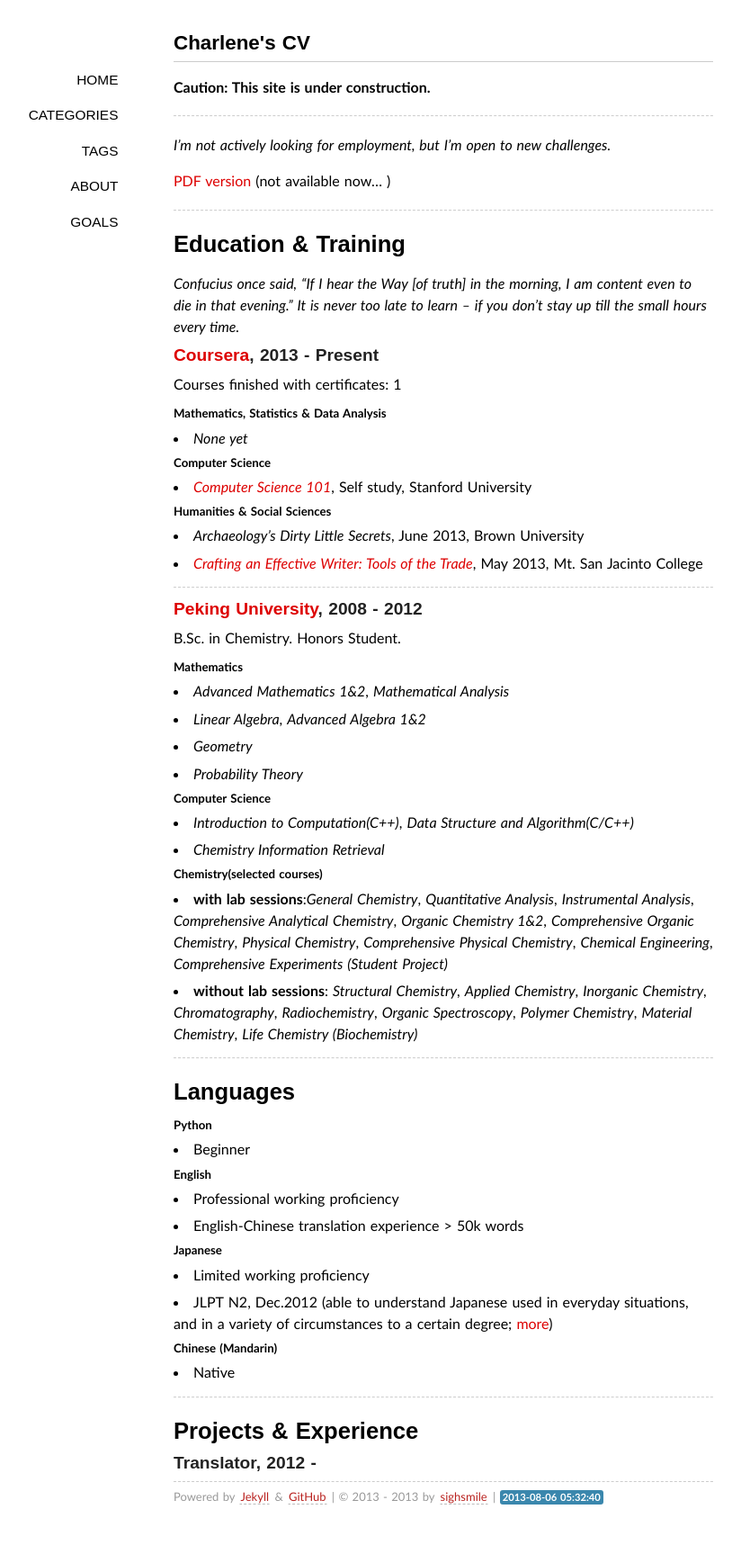
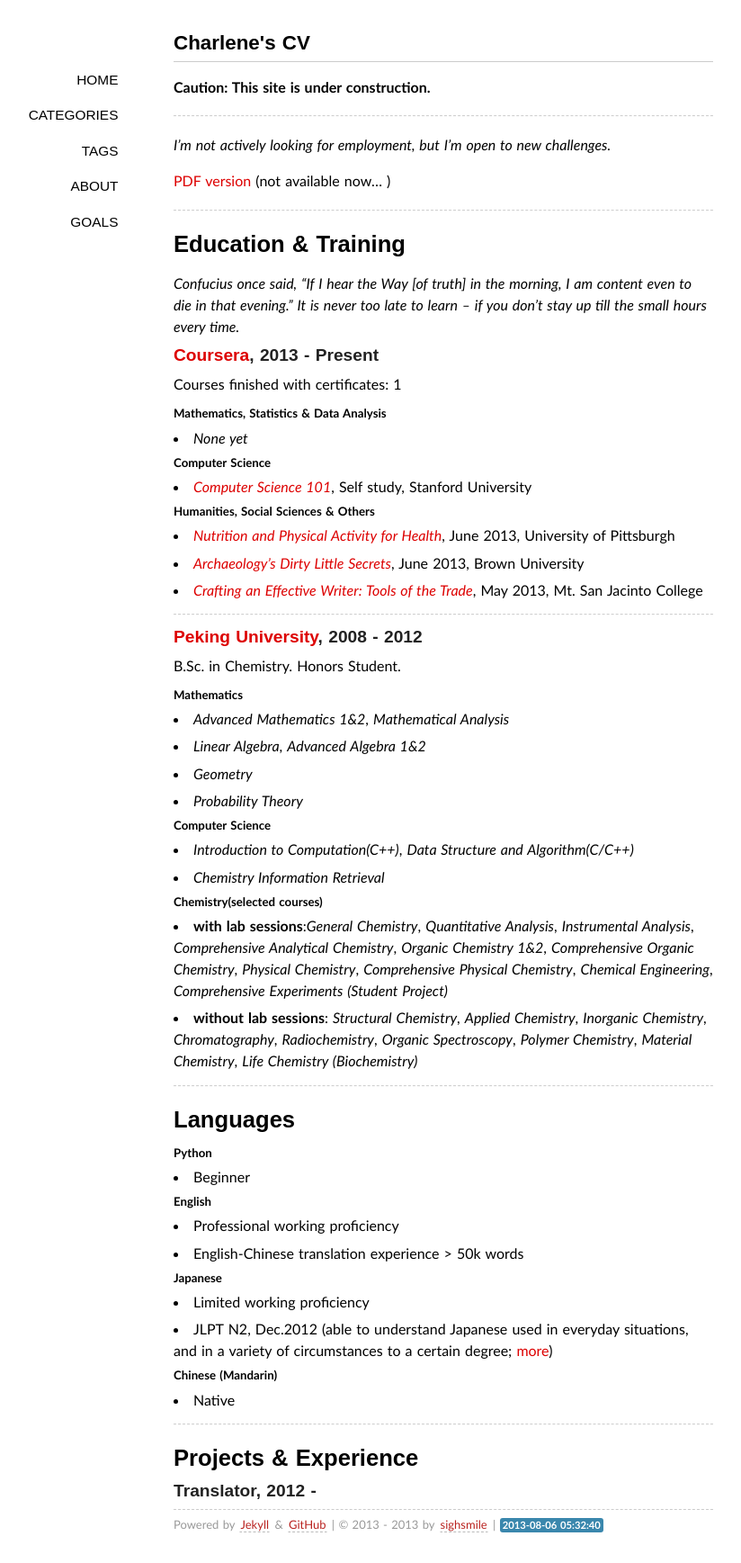
Before and after one commit to sighsmile/sighsmile.github.io, a Jekyll site: the page built from about/CV.md, in a window 1280 px wide. Shown: the whole page at 90% size, without its empty margins (147-971 px from the left). Built offline with Jekyll 4.4.1, drawn with Linux system fonts in a browser that asks for light colours; some web fonts are replaced; Markdown is read by kramdown in place of the engine named in the settings; before the commit the page ends 1706 px from its top, so only the background shows below that.

Commit message:
add courses

```diff
--- a/about/CV.md
+++ b/about/CV.md
@@ -27,8 +27,9 @@ Courses finished with certificates: 1
 #####Computer Science
 - [*Computer Science 101*](https://www.coursera.org/course/cs101), Self study, Stanford University
 
-#####Humanities & Social Sciences
-- *Archaeology's Dirty Little Secrets*, June 2013, Brown University
+#####Humanities, Social Sciences & Others
+- [*Nutrition and Physical Activity for Health*](https://www.coursera.org/course/nutrition), June 2013, University of Pittsburgh
+- [*Archaeology's Dirty Little Secrets*](https://www.coursera.org/course/secrets), June 2013, Brown University
 - [*Crafting an Effective Writer: Tools of the Trade*](https://www.coursera.org/course/basicwriting), May 2013, Mt. San Jacinto College
 
 ---
```
